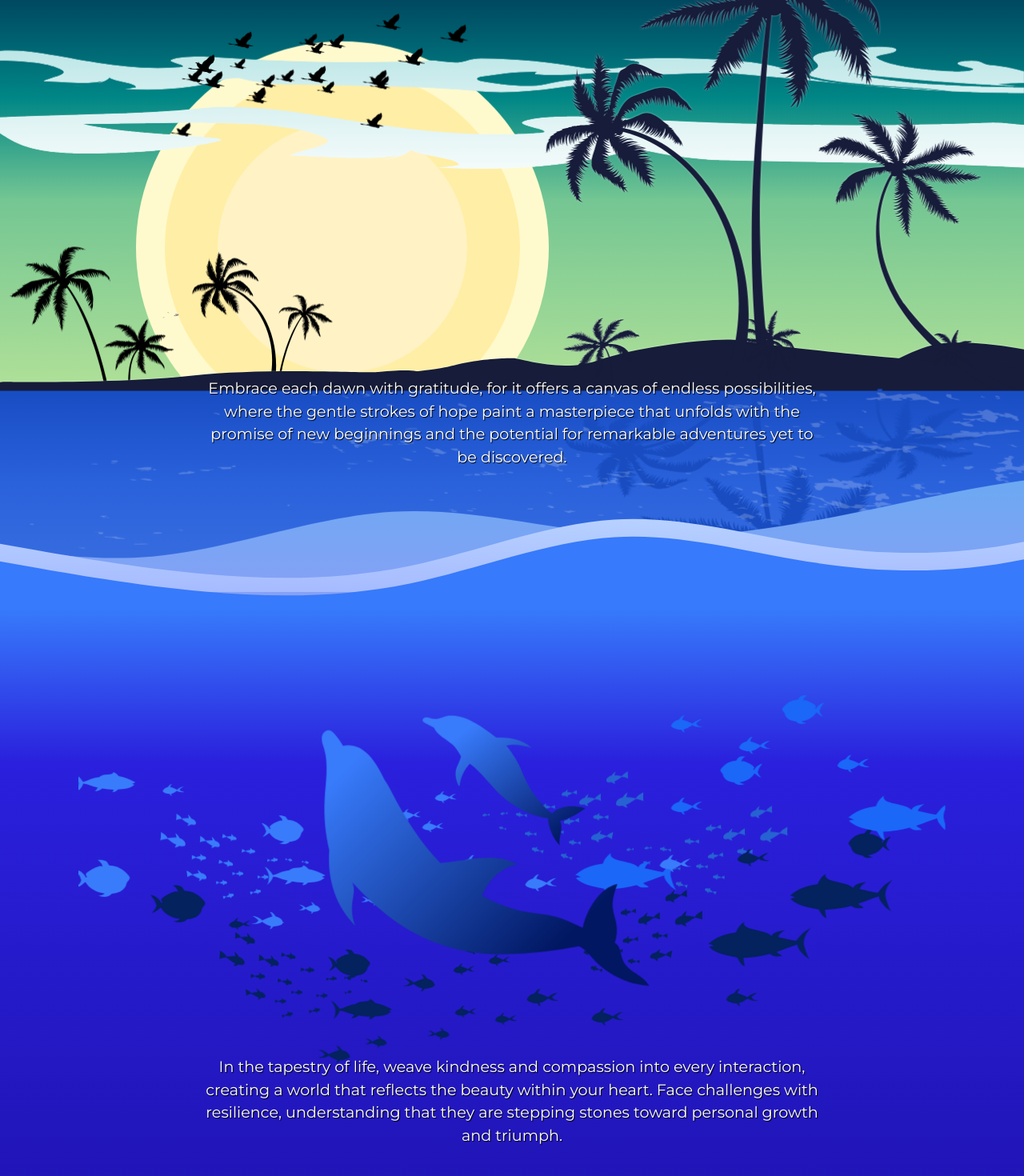
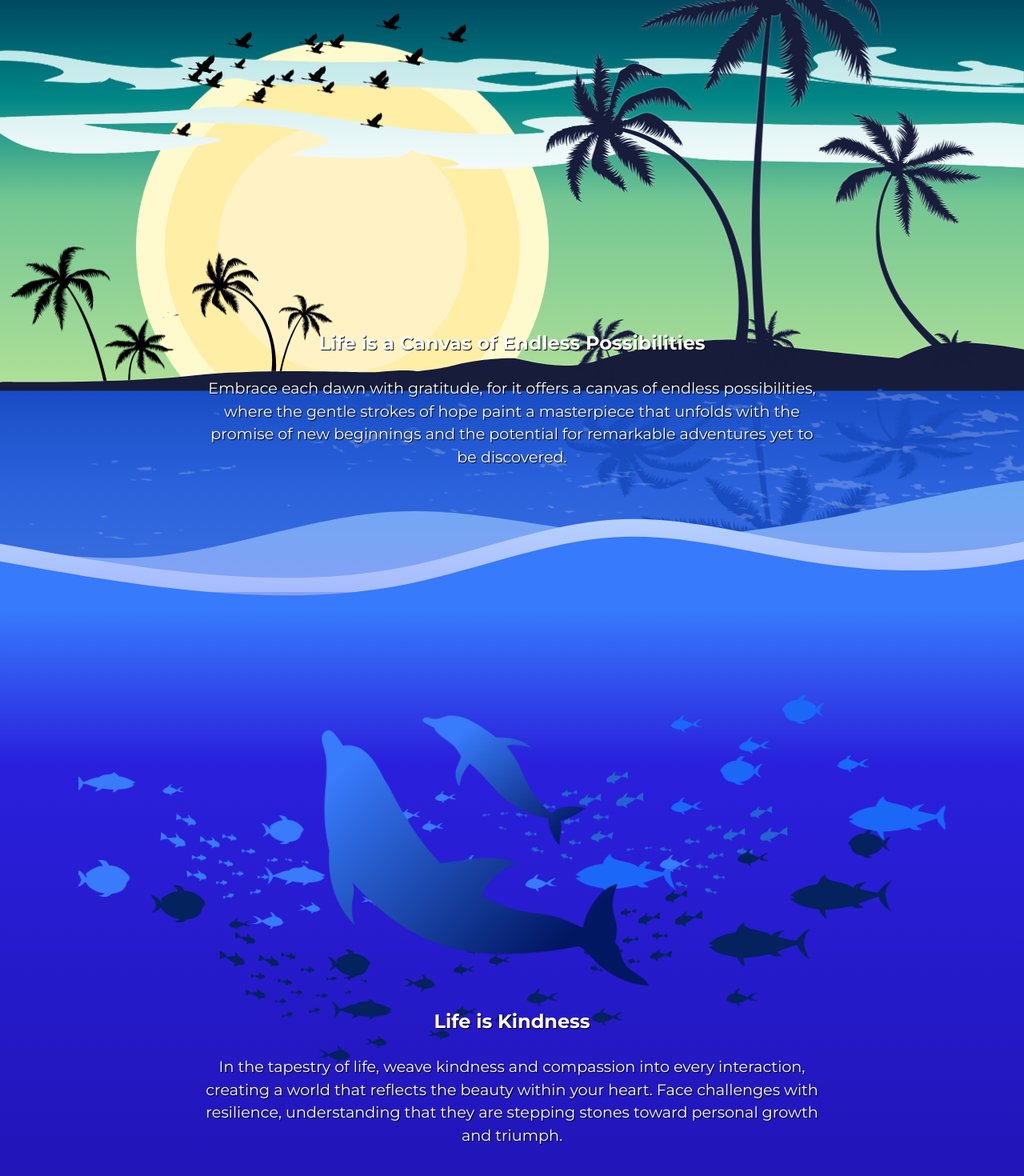
Before and after one commit to Nepsha1986/fable, a Next.js app: page / in a window 1280 px wide. Shown: the part 1286-2756 px from the top of the page at 80% size. Built offline with nearby package versions, Linux system fonts and the light colour scheme.

Commit message:
Add headings

```diff
--- a/src/app/_containers/Part2/index.tsx
+++ b/src/app/_containers/Part2/index.tsx
@@ -121,6 +121,7 @@ const Part2 = () => {
       </Scene.Item>
 
       <Scene.TextBlock position="bottom">
+        <h2>Life is a Canvas of Endless Possibilities</h2>
         <p style={{ marginBottom: '5rem' }}>
           Embrace each dawn with gratitude, for it offers a canvas of endless
           possibilities, where the gentle strokes of hope paint a masterpiece
--- a/src/app/_containers/Part3/index.tsx
+++ b/src/app/_containers/Part3/index.tsx
@@ -30,6 +30,7 @@ const Part3 = () => {
       </Scene.Item>
 
       <Scene.TextBlock position="bottom">
+        <h2>Life is Kindness</h2>
         <p>
           In the tapestry of life, weave kindness and compassion into every
           interaction, creating a world that reflects the beauty within your
--- a/src/app/_containers/Part4/index.tsx
+++ b/src/app/_containers/Part4/index.tsx
@@ -66,6 +66,7 @@ const Part4 = () => {
       </Scene.Item>
 
       <Scene.TextBlock position="bottom">
+        <h2>Life is Learn, Love, Create</h2>
         <p>
           Cherish the bonds forged with loved ones, for they are the pillars of
           support that elevate you in times of joy and adversity. As you
--- a/src/app/globals.css
+++ b/src/app/globals.css
@@ -17,6 +17,15 @@ body {
   line-height: 1.5;
 }
 
+h1,
+h2,
+h3,
+h4,
+h5,
+h6 {
+  margin-bottom: 1em;
+}
+
 a {
   color: inherit;
   text-decoration: none;
--- a/src/app/layout.tsx
+++ b/src/app/layout.tsx
@@ -1,5 +1,6 @@
 import type { Metadata } from 'next';
-import { Dancing_Script, Montserrat } from 'next/font/google';
+import { Montserrat } from 'next/font/google';
+
 import './globals.css';
 
 const primaryFont = Montserrat({ subsets: ['latin'] });
--- a/src/app/page.module.css
+++ /dev/null
@@ -1,3 +0,0 @@
-.main {
-  min-height: 100vh;
-}
--- a/src/app/page.tsx
+++ b/src/app/page.tsx
@@ -7,11 +7,9 @@ import Part4 from '@/app/_containers/Part4';
 import Part5 from '@/app/_containers/Part5';
 import Part6 from '@/app/_containers/Part6';
 
-import styles from './page.module.css';
-
 export default function Home() {
   return (
-    <main className={styles.main}>
+    <main>
       <Part1 />
       <Part2 />
       <Part3 />
--- a/src/components/Scene/TextBlock/styles.module.scss
+++ b/src/components/Scene/TextBlock/styles.module.scss
@@ -9,7 +9,6 @@
   color: #fff;
 
   h1 {
-    margin-bottom: 2rem;
     font-size: 3rem;
   }
 
```
